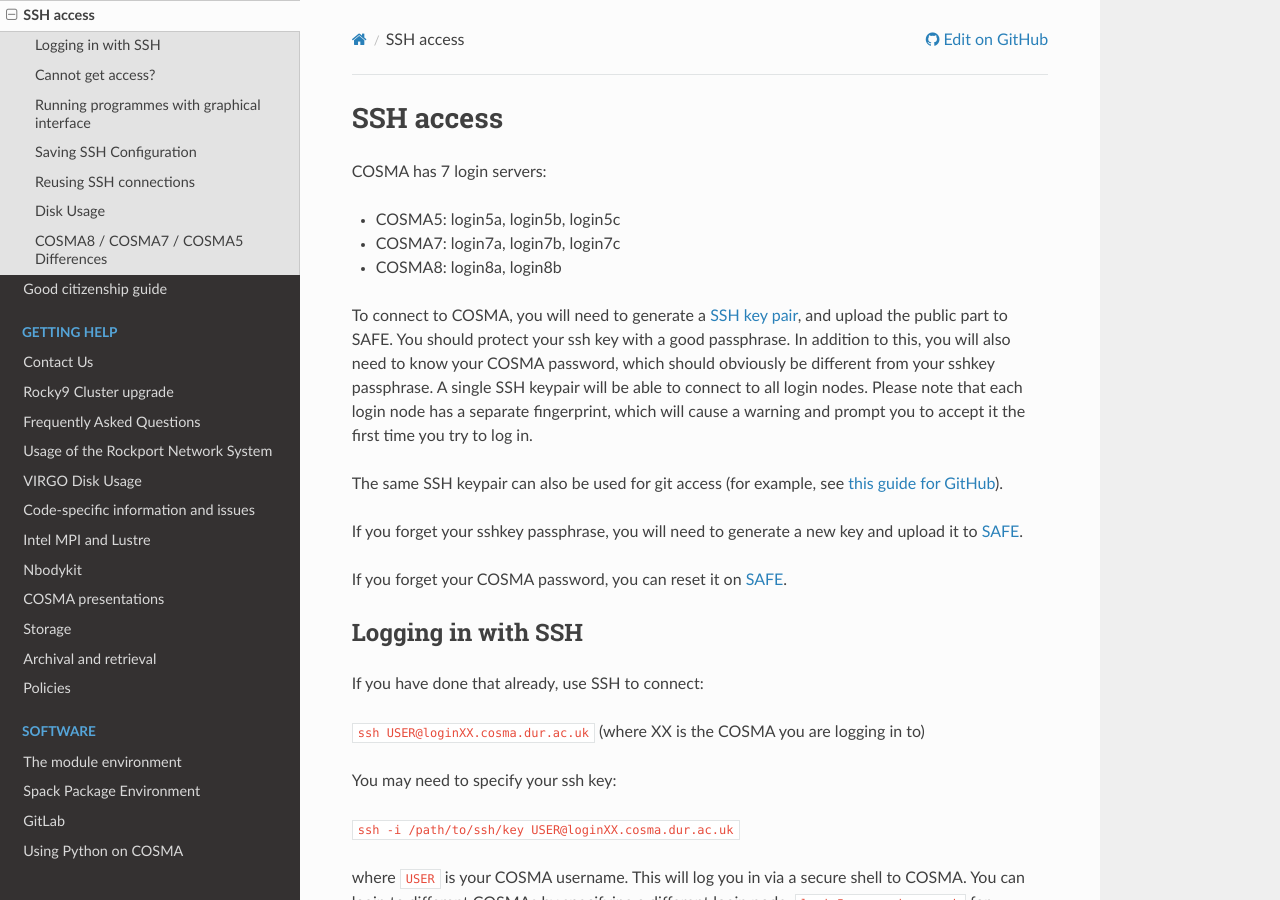
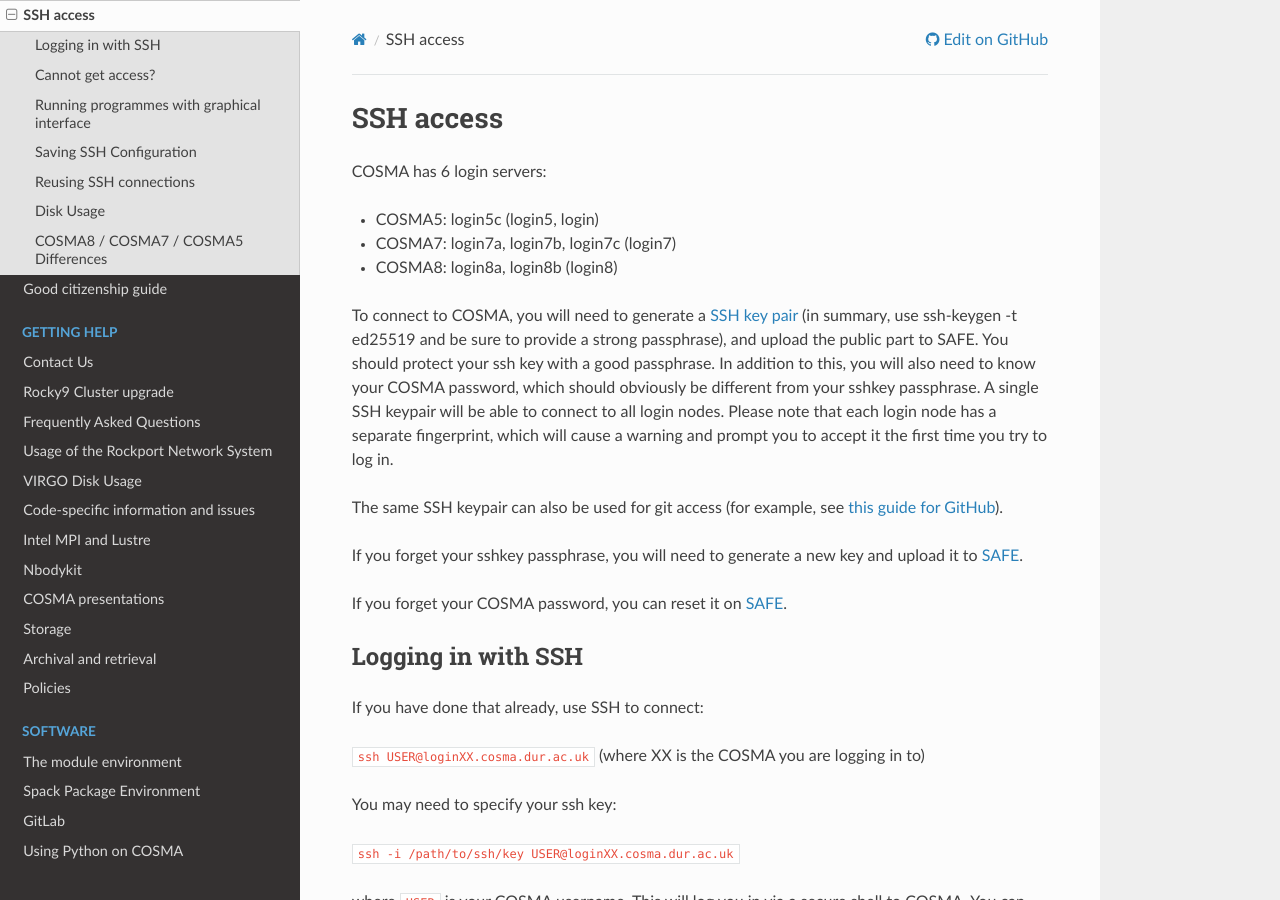
Before and after one commit to agb32/cosmadoc, a Sphinx documentation site: the page built from docs/source/ssh.md, in a window 1280 px wide and 900 px high. Built offline with Sphinx 7.4.7 and the Read the Docs theme 3.1.0, drawn with Linux system fonts in a browser that asks for light colours.

Commit message:
added ssh key info

```diff
--- a/docs/source/ssh.md
+++ b/docs/source/ssh.md
@@ -1,13 +1,13 @@
 # SSH access
 
-COSMA has 7 login servers:
+COSMA has 6 login servers:
 
-* COSMA5: login5a, login5b, login5c
-* COSMA7: login7a, login7b, login7c
-* COSMA8: login8a, login8b
+* COSMA5: login5c (login5, login)
+* COSMA7: login7a, login7b, login7c (login7)
+* COSMA8: login8a, login8b (login8)
 
 
-To connect to COSMA, you will need to generate a [SSH key pair](sshkey.md),
+To connect to COSMA, you will need to generate a [SSH key pair](sshkey.md) (in summary, use ssh-keygen -t ed25519 and be sure to provide a strong passphrase),
 and upload the public part to SAFE. You should protect your ssh key
 with a good passphrase. In addition to this, you will also need to
 know your COSMA password, which should obviously be different from
```
